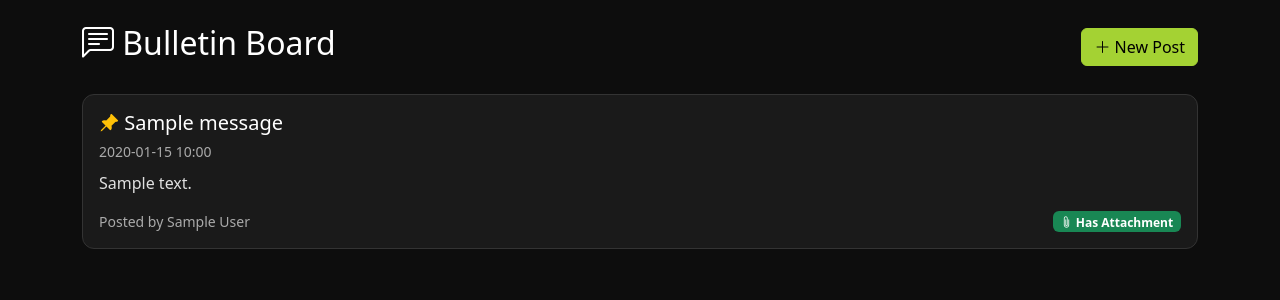
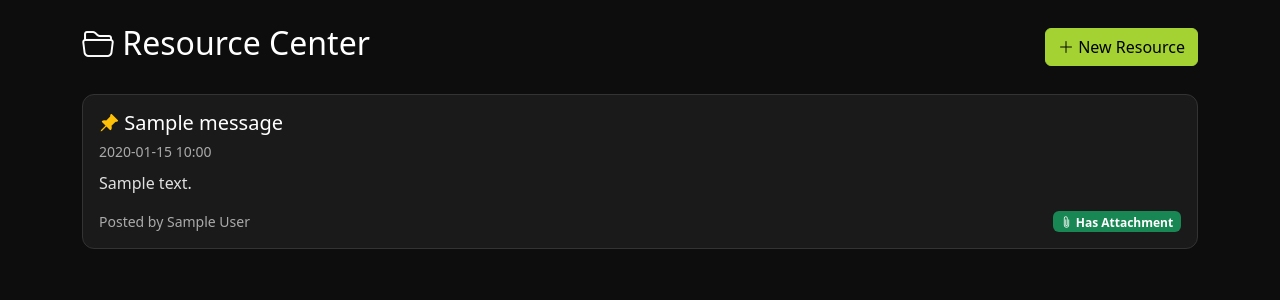
Before and after one commit to amfb98/church-safety-app, a Flask app: page /messages in a window 1280 px wide. Shown: the part 62-362 px from the top of the page. Run offline with Flask 3, Linux system fonts and the light colour scheme; a user stored in the database is signed in; tables that the repository leaves empty hold one stand-in row (values such as "Sample post").

Commit message:
Update messages.html

```diff
--- a/templates/messages.html
+++ b/templates/messages.html
@@ -1,9 +1,9 @@
 {% extends "base.html" %}
-{% block title %}Bulletin Board{% endblock %}
+{% block title %}Resource Center{% endblock %}
 {% block content %}
 <div class="d-flex justify-content-between align-items-center mb-4">
-    <h2><i class="bi bi-chat-left-text"></i> Bulletin Board</h2>
-    <a href="{{ url_for('message_add') }}" class="btn btn-primary"><i class="bi bi-plus-lg"></i> New Post</a>
+    <h2><i class="bi bi-folder2-open"></i> Resource Center</h2>
+    <a href="{{ url_for('message_add') }}" class="btn btn-primary"><i class="bi bi-plus-lg"></i> New Resource</a>
 </div>
 
 {% for msg in messages %}
@@ -25,6 +25,6 @@
     </div>
 </div>
 {% else %}
-<div class="alert alert-info">No messages yet.</div>
+<div class="alert alert-info">No resources yet.</div>
 {% endfor %}
 {% endblock %}
```
